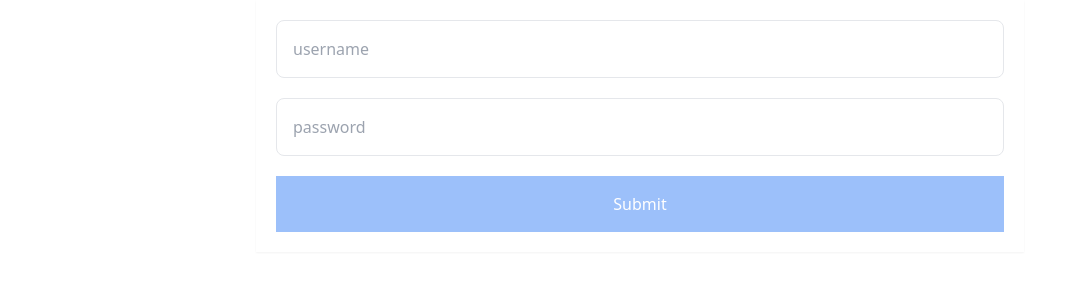
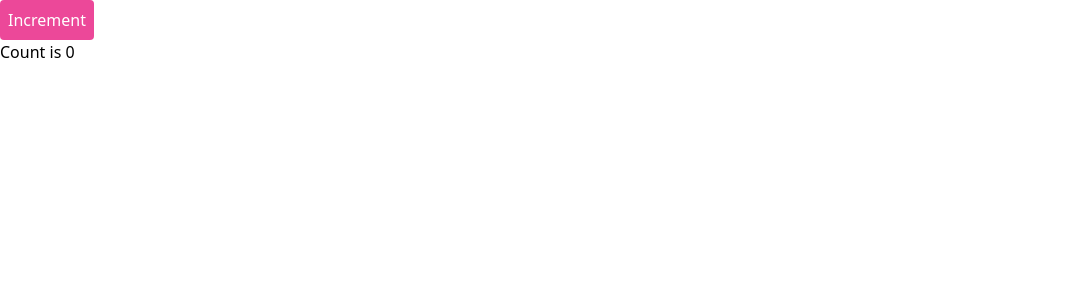
Before and after one commit to evondev/react-testing, a React (Create React App) app: page / in a window 1280 px wide. Shown: the top 300 px of the page, without its empty margins (0-1067 px from the left). Built offline with nearby package versions, Linux system fonts and the light colour scheme.

Commit message:
state & custom hook

```diff
--- a/src/App.js
+++ b/src/App.js
@@ -1,9 +1,9 @@
-import Login from "./Login";
+import Counter from "./Counter";
 
 function App() {
   return (
     <div>
-      <Login></Login>
+      <Counter></Counter>
     </div>
   );
 }
--- /dev/null
+++ b/src/Counter.js
@@ -0,0 +1,21 @@
+import React, { useState } from "react";
+
+const Counter = () => {
+  const [count, setCount] = useState(0);
+  const handleIncrement = () => {
+    setCount((c) => c + 1);
+  };
+  return (
+    <div>
+      <button
+        className="p-2 text-white bg-pink-500 rounded"
+        onClick={handleIncrement}
+      >
+        Increment
+      </button>
+      <div role="contentinfo">Count is {count}</div>
+    </div>
+  );
+};
+
+export default Counter;
--- /dev/null
+++ b/src/useCounter.js
@@ -0,0 +1,12 @@
+import { useState } from "react";
+
+export default function useCounter() {
+  const [count, setCount] = useState(0);
+  const handleIncrement = () => {
+    setCount((c) => c + 1);
+  };
+  return {
+    count,
+    handleIncrement,
+  };
+}
```
Also changed, not shown: 2 other files (tests, documents, lock files or other folders).
